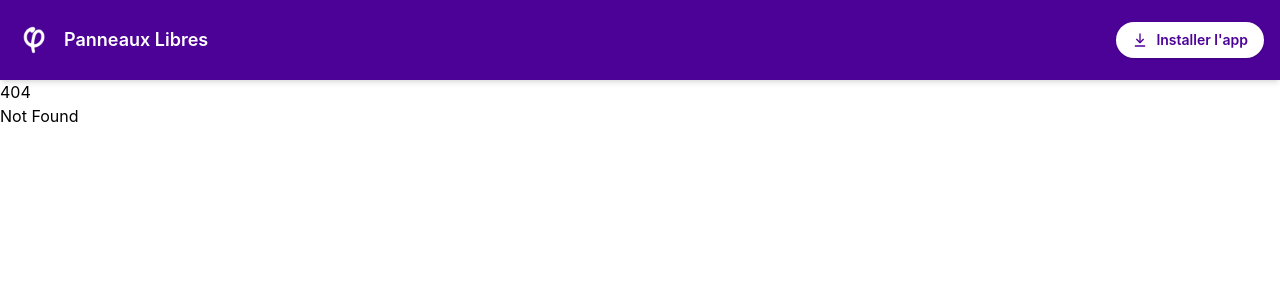
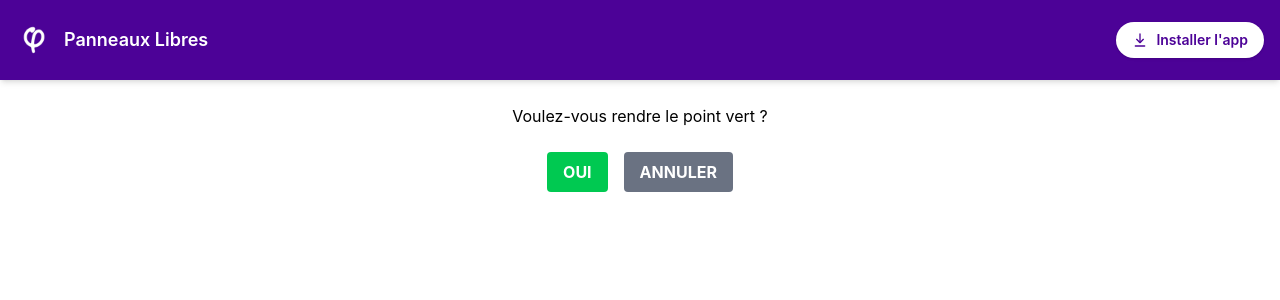
Before and after one commit to clems67/panneaux-libres, a SvelteKit app: page /confirmer_panneau in a window 1280 px wide. Before the commit this address had no page. Shown: the top 300 px of the page. Built offline with nearby package versions, Linux system fonts and the light colour scheme.

Commit message:
add update marker

```diff
--- a/src/routes/+page.svelte
+++ b/src/routes/+page.svelte
@@ -23,7 +23,12 @@
 					'&copy; <a href="https://www.openstreetmap.org/copyright">OpenStreetMap</a> contributors'
 			}).addTo(map);
 
-			const response = await fetch('/api/panneaux');
+			const response = await fetch('/api/panneaux', {
+				method: 'GET',
+				headers: {
+					'Content-Type': 'application/json'
+				}
+			});
 
 			if (!response.ok) {
 				throw new Error(`HTTP error: ${response.status}`);
@@ -57,7 +62,15 @@
 				panneaux.forEach((element) => {
 					L.marker([element.latitude, element.longitude], {
 						icon: element.status ? greenIcon : redIcon
-					}).addTo(map);
+					})
+						.bindPopup(
+							`<a href="https://www.google.com/maps?q=${element.latitude},${element.longitude}" target="_blank" rel="noopener noreferrer">Google Maps</a>
+							<br>
+							<br>
+							<a href="/confirmer_panneau?id=${encodeURIComponent(element.id)}&status=${element.status}">Changer le statut</a>
+							`
+						)
+						.addTo(map);
 				});
 			}
 		});
--- a/src/routes/api/panneaux/+server.ts
+++ b/src/routes/api/panneaux/+server.ts
@@ -2,13 +2,7 @@ import { supabase } from '#lib/supabaseClient.ts';
 import type { RequestHandler } from '@sveltejs/kit';
 
 export const GET: RequestHandler = async () => {
-    const { data, error, status, statusText } = await supabase
-        .from('panneaux')
-        .select('*');
-
-    console.log('Supabase status:', status, statusText);
-    console.log('Supabase data:', data);
-    console.log('Supabase error:', error);
+	const { data, error } = await supabase.from('panneaux').select('*');
 
 	if (error) return Response.json({ error: error.message }, { status: 500 });
 
--- /dev/null
+++ b/src/routes/api/panneaux_status/+server.ts
@@ -0,0 +1,28 @@
+import { supabase } from '#lib/supabaseClient.ts';
+import type { RequestHandler } from '@sveltejs/kit';
+
+export const POST: RequestHandler = async ({ request }) => {
+	const { id, new_status } = await request.json();
+
+	const { data, error } = await supabase
+		.from('panneaux')
+		.update({ status: new_status })
+		.eq('id', id)
+		.select();
+
+	if (error) {
+		return new Response(JSON.stringify({ error: error.message }), {
+			status: 500,
+			headers: {
+				'Content-Type': 'application/json'
+			}
+		});
+	}
+
+	return new Response(JSON.stringify(data), {
+		status: 200,
+		headers: {
+			'Content-Type': 'application/json'
+		}
+	});
+};
--- /dev/null
+++ b/src/routes/confirmer_panneau/+page.svelte
@@ -0,0 +1,48 @@
+<script lang="ts">
+	import { page } from '$app/state';
+
+	const getParam = (key: string) => page.url.searchParams.get(key);
+
+	let id = $derived(getParam('id'));
+	let status = $derived(getParam('status') === 'true');
+
+	let question = $state('Voulez-vous rendre le point vert ?');
+	let color = $state('bg-green-500 hover:bg-green-700');
+	if (status) {
+		question = 'Voulez-vous rendre le point rouge ?';
+		color = 'bg-red-500 hover:bg-red-700';
+	}
+
+	async function change_status() {
+		const new_status = !status;
+		console.log(new_status);
+
+		const response = await fetch('/api/panneaux_status', {
+			method: 'POST',
+			headers: {
+				'Content-Type': 'application/json'
+			},
+			body: JSON.stringify({ id: id, new_status: new_status })
+		});
+
+		if (!response.ok) {
+			throw new Error('Update failed');
+		} else {
+			window.location.href = '/';
+		}
+	}
+</script>
+
+<div class="flex flex-col items-center">
+	<div class="m-6">{question}</div>
+	<div class="flex gap-4">
+		<button onclick={change_status} class="rounded px-4 py-2 font-bold text-white {color}">
+			OUI
+		</button>
+		<a href="/">
+			<button class="rounded bg-gray-500 px-4 py-2 font-bold text-white hover:bg-gray-700">
+				ANNULER
+			</button>
+		</a>
+	</div>
+</div>
```
